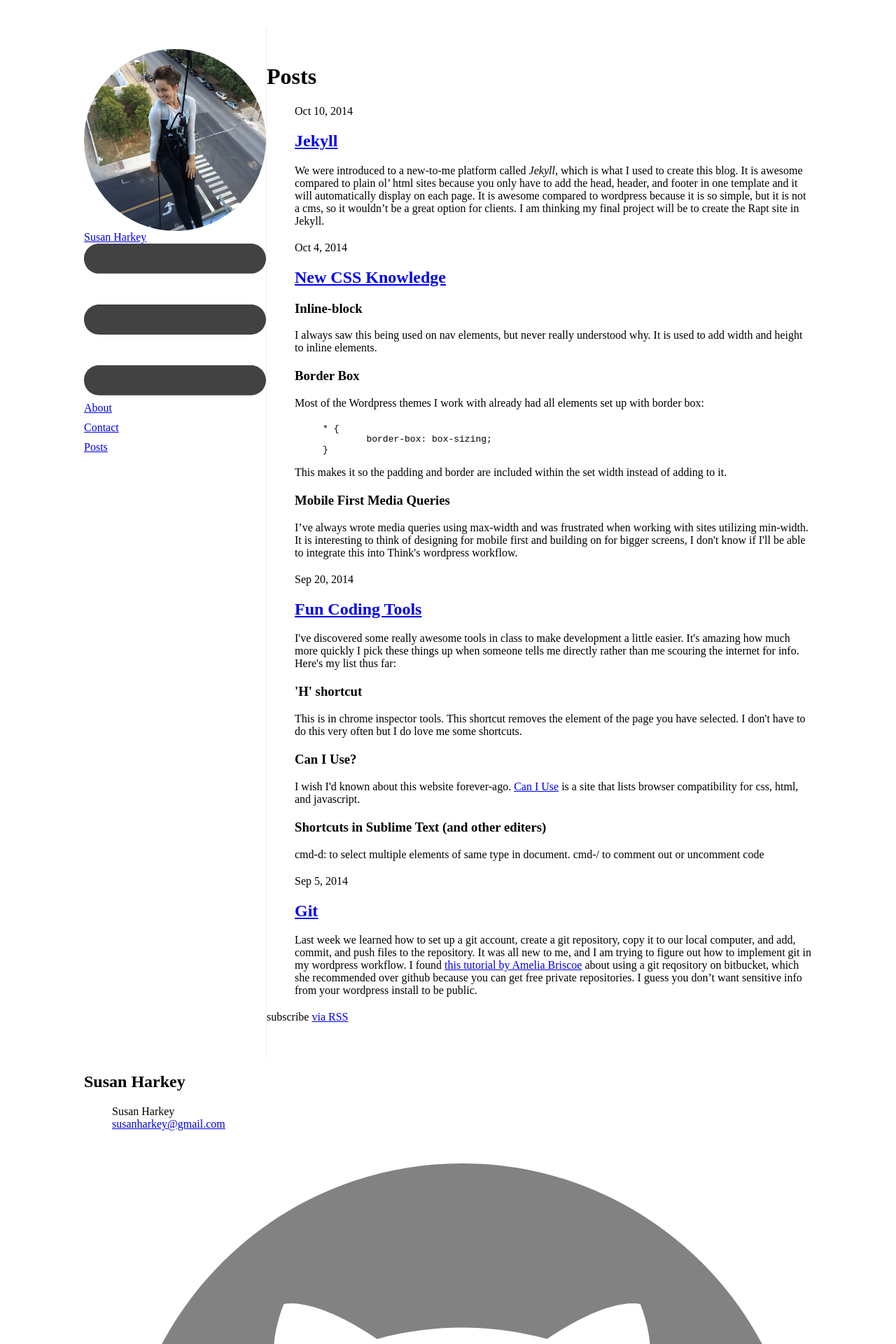
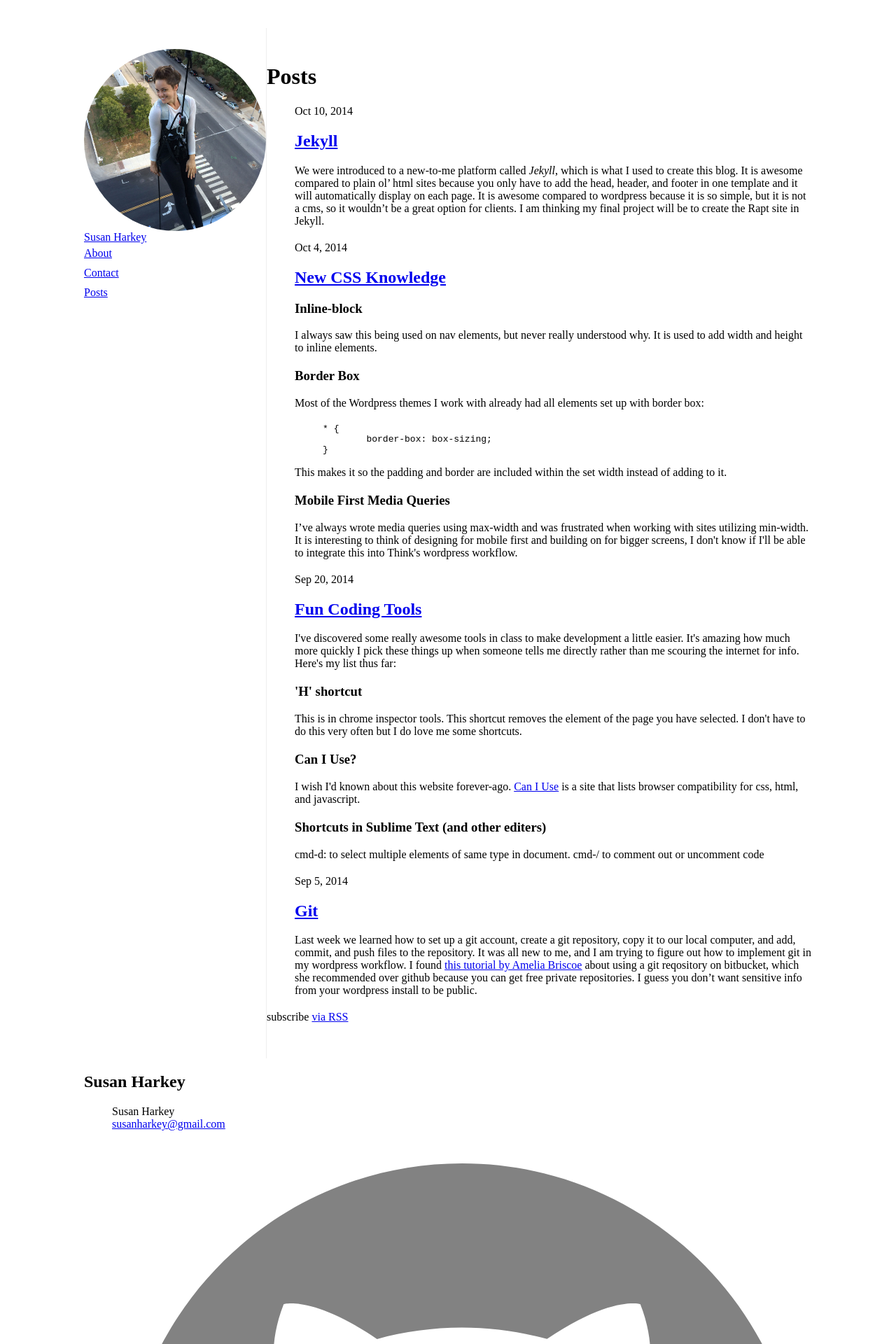
Before and after one commit to susanharkey/susanharkey.github.io, a Jekyll site: the page built from index.html, in a window 1280 px wide. Shown: the top 1920 px of the page at 70% size. Built offline with Jekyll 4.4.1, drawn with Linux system fonts in a browser that asks for light colours.

Commit message:
Remove mobile nav

```diff
--- a/_includes/header.html
+++ b/_includes/header.html
@@ -7,13 +7,6 @@
     <a class="site-title" href="{{ site.baseurl }}/">{{ site.title }}</a>
 
     <nav class="site-nav">
-      <a href="#" class="menu-icon">
-        <svg viewBox="0 0 18 15">
-          <path fill="#424242" d="M18,1.484c0,0.82-0.665,1.484-1.484,1.484H1.484C0.665,2.969,0,2.304,0,1.484l0,0C0,0.665,0.665,0,1.484,0 h15.031C17.335,0,18,0.665,18,1.484L18,1.484z"/>
-          <path fill="#424242" d="M18,7.516C18,8.335,17.335,9,16.516,9H1.484C0.665,9,0,8.335,0,7.516l0,0c0-0.82,0.665-1.484,1.484-1.484 h15.031C17.335,6.031,18,6.696,18,7.516L18,7.516z"/>
-          <path fill="#424242" d="M18,13.516C18,14.335,17.335,15,16.516,15H1.484C0.665,15,0,14.335,0,13.516l0,0 c0-0.82,0.665-1.484,1.484-1.484h15.031C17.335,12.031,18,12.696,18,13.516L18,13.516z"/>
-        </svg>
-      </a>
 
       <div class="trigger">
         {% for page in site.pages %}
```
